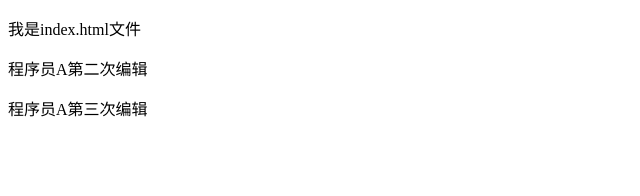
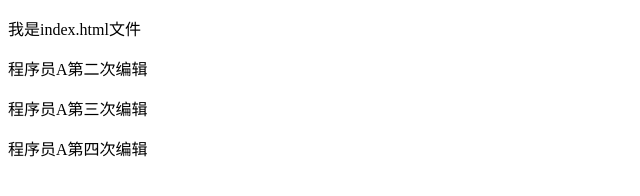
Before and after one commit to MmaiTi-Z/git-demo, a plain HTML site: page index.html in a window 1280 px wide. Shown: the whole page, without its empty margins (0-640 px from the left). Drawn offline with Linux system fonts and the light colour scheme.

Commit message:
程序员A第四次提交

```diff
--- a/index.html
+++ b/index.html
@@ -11,6 +11,7 @@
     <p>我是index.html文件</p>
     <p>程序员A第二次编辑</p>
     <p>程序员A第三次编辑</p>
+    <p>程序员A第四次编辑</p>
 </body>
 
 </html>
```
